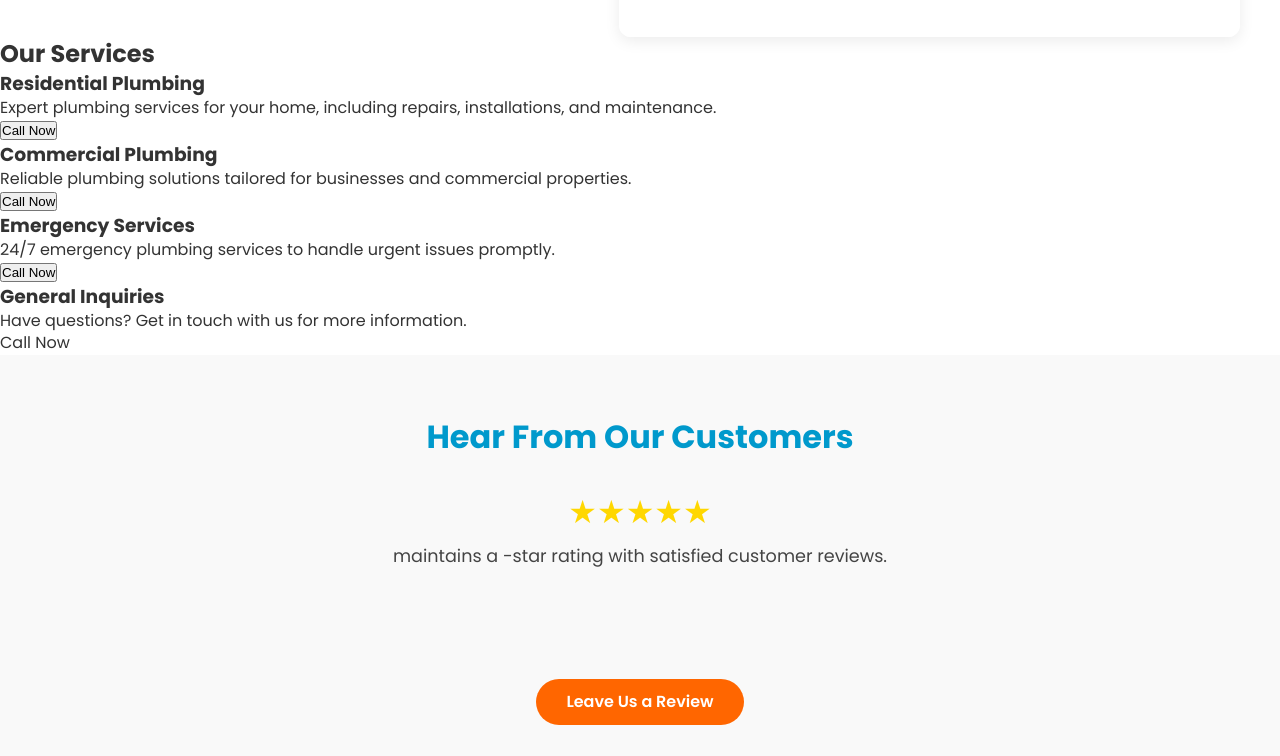
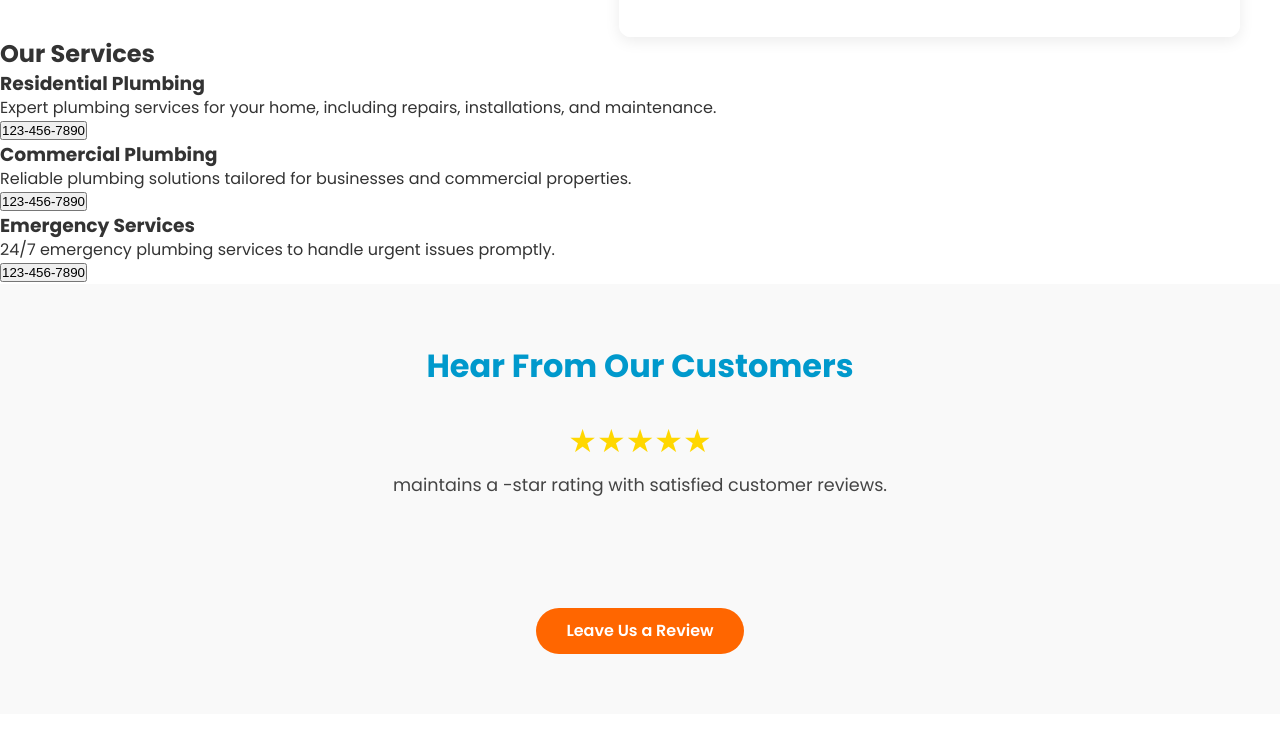
Before and after one commit to greekfreek23/dorseyplumbingllc, a plain HTML site: page index.html in a window 1280 px wide. Shown: the part 876-1632 px from the top of the page. Drawn offline with Linux system fonts and the light colour scheme; a script that the page names is missing.

Commit message:
Update index.html

```diff
--- a/index.html
+++ b/index.html
@@ -127,61 +127,31 @@
     </div>
   </section>
 
+
 <section id="services">
   <h2>Our Services</h2>
 
   <div class="service-item">
     <h3>Residential Plumbing</h3>
     <p>Expert plumbing services for your home, including repairs, installations, and maintenance.</p>
-    <button
-      data-services-call-button
-      class="call-button"
-      aria-label="Call Now for Residential Plumbing Services"
-    >
-      Call Now
-    </button>
+    <button class="call-button">123-456-7890</button>
   </div>
 
   <div class="service-item">
     <h3>Commercial Plumbing</h3>
     <p>Reliable plumbing solutions tailored for businesses and commercial properties.</p>
-    <button
-      data-services-call-button
-      class="call-button"
-      aria-label="Call Now for Commercial Plumbing Services"
-    >
-      Call Now
-    </button>
+    <button class="call-button">123-456-7890</button>
   </div>
 
   <div class="service-item">
     <h3>Emergency Services</h3>
     <p>24/7 emergency plumbing services to handle urgent issues promptly.</p>
-    <button
-      data-services-call-button
-      class="call-button"
-      aria-label="Call Now for Emergency Plumbing Services"
-    >
-      Call Now
-    </button>
+    <button class="call-button">123-456-7890</button>
   </div>
 
   <!-- Add more service items as needed -->
+</section>
 
-  <!-- Optional: General Contact Button (if applicable) -->
-  <div class="service-item">
-    <h3>General Inquiries</h3>
-    <p>Have questions? Get in touch with us for more information.</p>
-    <a
-      href="tel:1234567890"
-      data-services-call-button
-      class="call-button"
-      aria-label="Call Now for General Inquiries"
-    >
-      Call Now
-    </a>
-  </div>
-</section>
 
 
 
```
